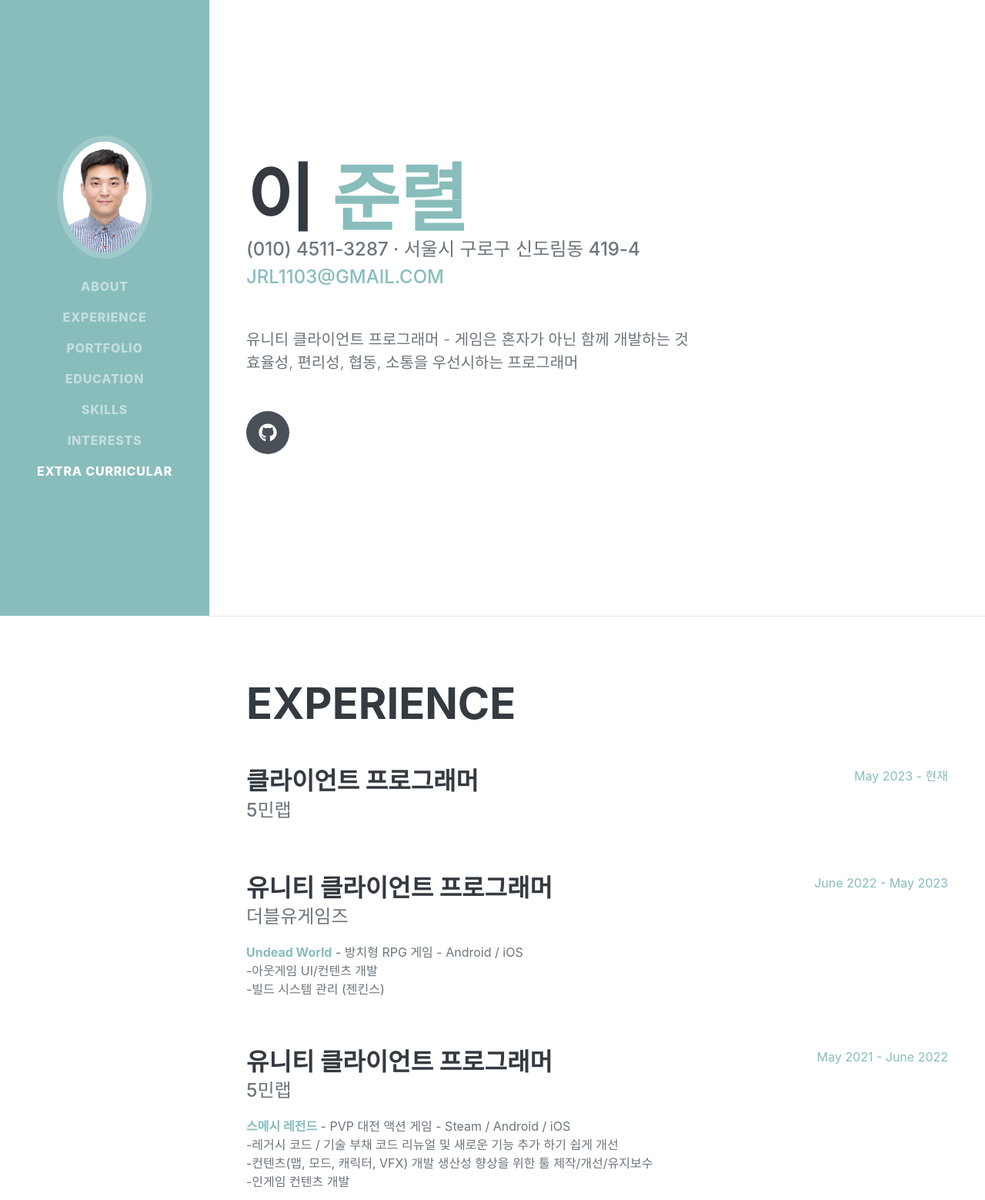
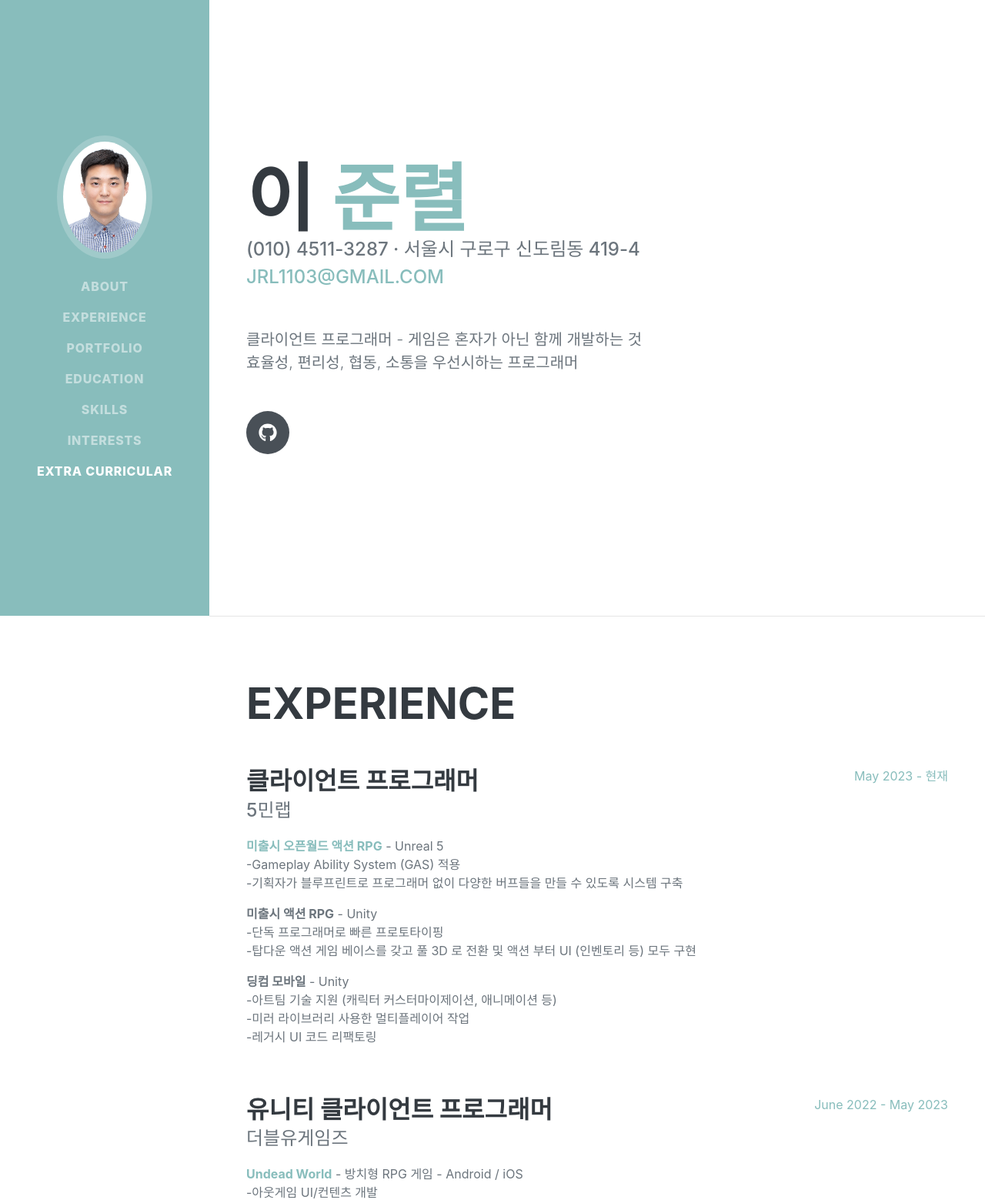
Before and after one commit to tyl3rdurden/tyl3rdurden.github.io, a website: page index.html in a window 1280 px wide. Shown: the top 1559 px of the page at 77% size. Drawn offline with nearby package versions, Linux system fonts and the light colour scheme; a web font is replaced by a local one.

Commit message:
경력 업데이트

```diff
--- a/index.html
+++ b/index.html
@@ -52,7 +52,7 @@
                     </div>
 
                     <div class="lead mb-5">
-						유니티 클라이언트 프로그래머 - 게임은 혼자가 아닌 함께 개발하는 것
+						클라이언트 프로그래머 - 게임은 혼자가 아닌 함께 개발하는 것
 						<br>효율성, 편리성, 협동, 소통을 우선시하는 프로그래머
 					</div>
 
@@ -71,6 +71,19 @@
                         <div class="flex-grow-1">
                             <h3 class="mb-0">클라이언트 프로그래머</h3>
                             <div class="subheading mb-3">5민랩</div>
+                            <p><a href="https://www.youtube.com/watch?v=ErjxwLDKdkQ"><b>미출시 오픈월드 액션 RPG</b></a> - Unreal 5
+                                <br>-Gameplay Ability System (GAS) 적용
+                                <br>-기획자가 블루프린트로 프로그래머 없이 다양한 버프들을 만들 수 있도록 시스템 구축
+                            </p>
+                            <p><b>미출시 액션 RPG</b> - Unity
+                                <br>-단독 프로그래머로 빠른 프로토타이핑
+                                <br>-탑다운 액션 게임 베이스를 갖고 풀 3D 로 전환 및 액션 부터 UI (인벤토리 등) 모두 구현
+                            </p>
+                            <p><b>딩컴 모바일</b> - Unity
+                                <br>-아트팀 기술 지원 (캐릭터 커스터마이제이션, 애니메이션 등)
+                                <br>-미러 라이브러리 사용한 멀티플레이어 작업
+                                <br>-레거시 UI 코드 리팩토링
+                            </p>
                         </div>
                         <div class="flex-shrink-0"><span class="text-primary">May 2023 - 현재</span></div>
                     </div>
```
